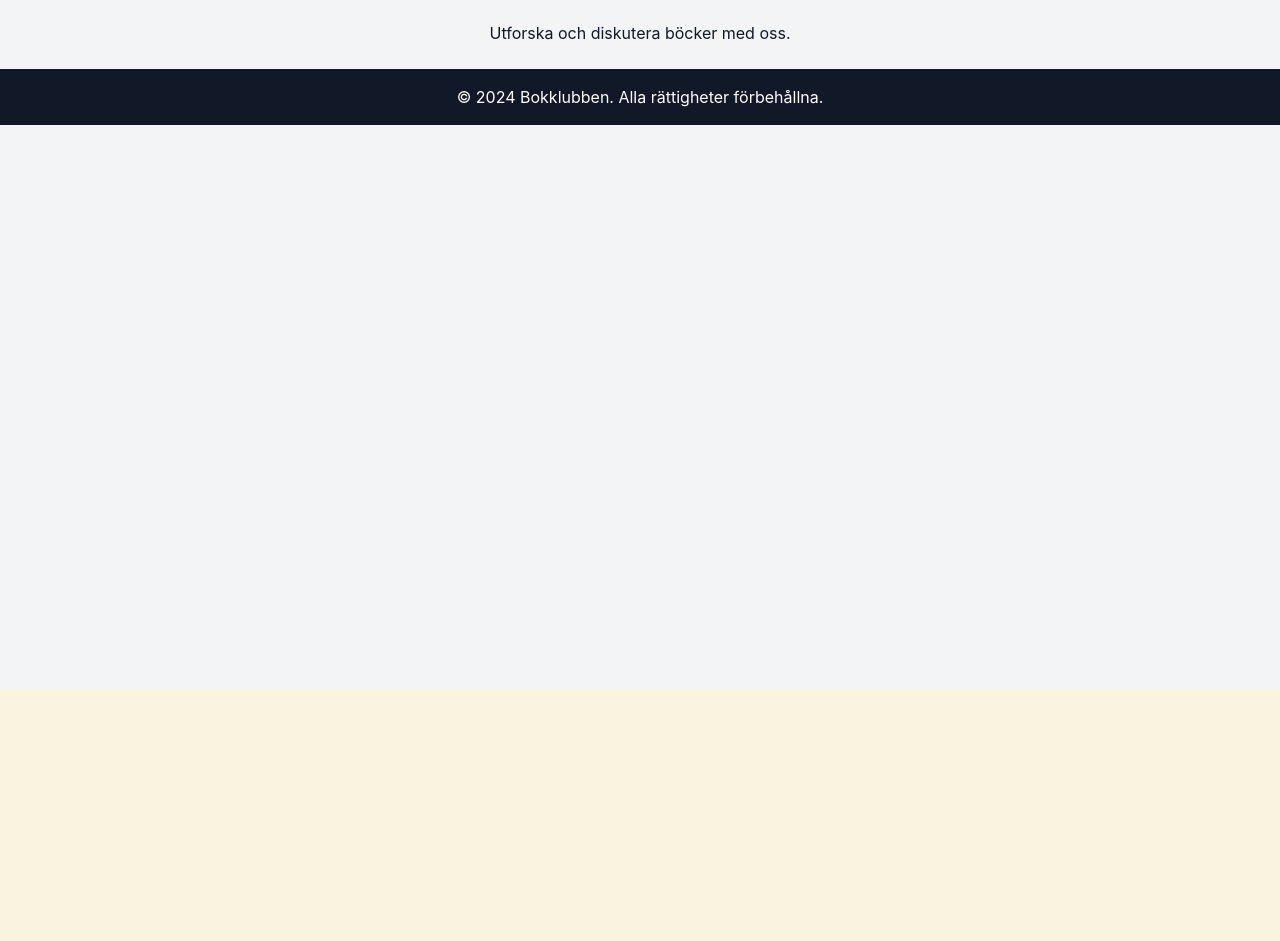
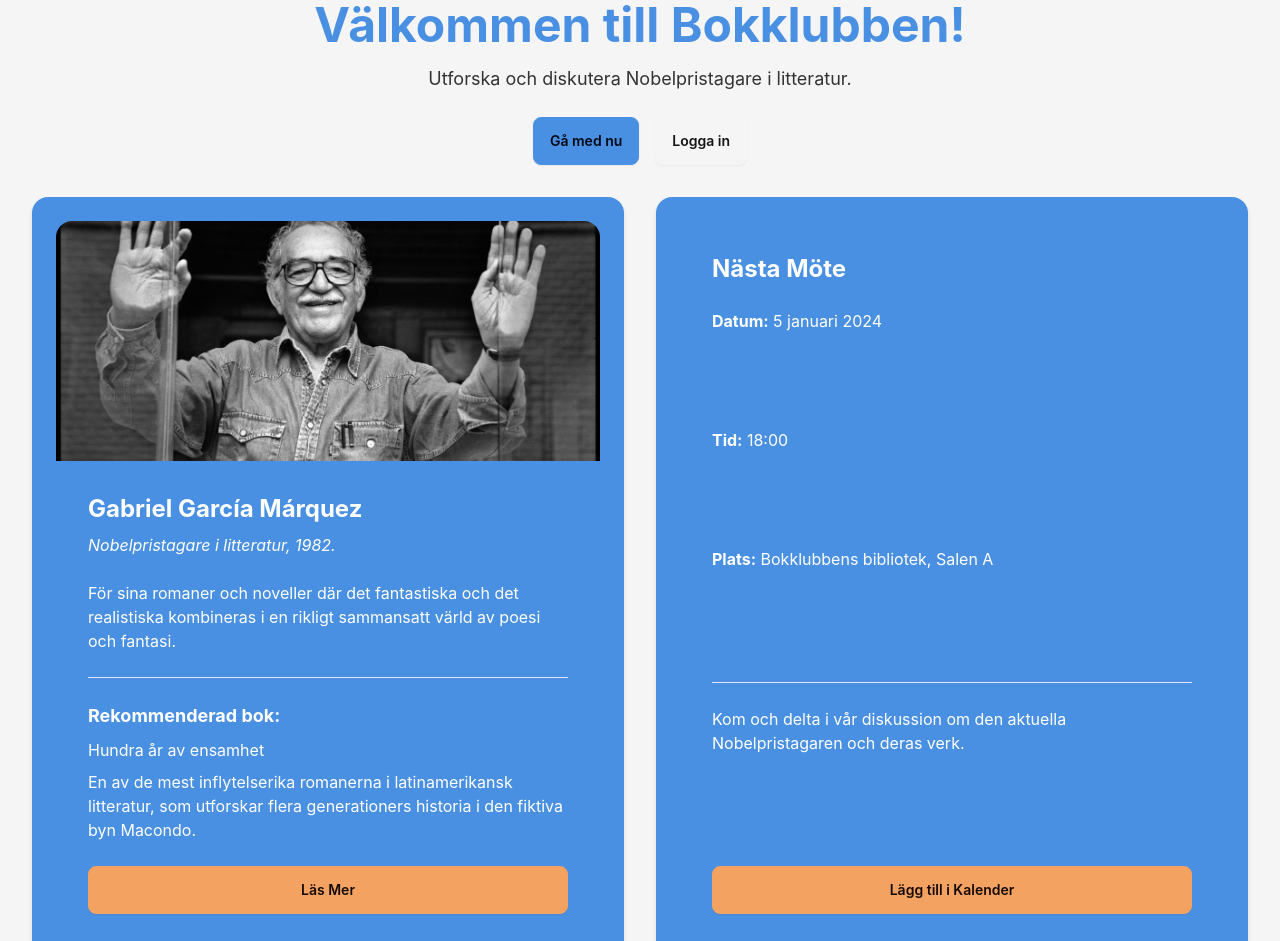
Before and after one commit to juliarut/Book-Club, a React (Vite) app: page / in a window 1280 px wide. Shown: the part 111-1052 px from the top of the page. Before the commit the page ends 800 px from the top, so only its background shows below. Built offline with nearby package versions, Linux system fonts and the light colour scheme.

Commit message:
added more stoff to the homepage, updated layouts and change colours

```diff
--- a/src/routes/__root.tsx
+++ b/src/routes/__root.tsx
@@ -1,7 +1,7 @@
 import React from "react";
 import { createRootRoute } from "@tanstack/react-router";
 import { Outlet, Link } from "@tanstack/react-router";
-import { searchRoute } from "./search"; // Importera searchRoute
+import { searchRoute } from "./search";
 
 export const rootRoute = createRootRoute({
   component: () => <RootLayout />,
@@ -16,7 +16,6 @@ export const rootRoute = createRootRoute({
   ),
 });
 
-// Lägg till sökrutten som en child
 rootRoute.addChildren([searchRoute]);
 
 function RootLayout() {
--- a/src/routes/home.tsx
+++ b/src/routes/home.tsx
@@ -1,3 +1,4 @@
+import React from "react";
 import { createRoute } from "@tanstack/react-router";
 import { rootRoute } from "./__root";
 
@@ -8,12 +9,106 @@ export const homeRoute = createRoute({
 });
 
 function Home() {
+  const currentLaureate = {
+    name: "Gabriel García Márquez",
+    year: 1982,
+    motivation:
+      "För sina romaner och noveller där det fantastiska och det realistiska kombineras i en rikligt sammansatt värld av poesi och fantasi.",
+    book: {
+      title: "Hundra år av ensamhet",
+      description:
+        "En av de mest inflytelserika romanerna i latinamerikansk litteratur, som utforskar flera generationers historia i den fiktiva byn Macondo.",
+    },
+  };
+
+  const nextMeeting = {
+    date: "5 januari 2024",
+    time: "18:00",
+    location: "Bokklubbens bibliotek, Salen A",
+  };
+
+  const recentDiscussionPoints = [
+    "Hur reflekterar boken författarens kulturella bakgrund?",
+    "Vilken roll spelar karaktärernas utveckling för berättelsen?",
+    "Vilka teman är mest relevanta idag?",
+  ];
+
   return (
-    <div>
-      <h1 className="text-3xl font-bold text-center">
-        Välkommen till Bokklubben!
-      </h1>
-      <p className="text-center mt-4">Utforska och diskutera böcker med oss.</p>
+    <div className="p-8 space-y-8 bg-secondary text-neutral">
+      <div className="text-center">
+        <h1 className="text-5xl font-bold text-primary">
+          Välkommen till Bokklubben!
+        </h1>
+        <p className="text-lg mt-4">
+          Utforska och diskutera Nobelpristagare i litteratur.
+        </p>
+        <div className="mt-6 flex justify-center gap-4">
+          <button className="btn btn-primary flex items-center gap-2">
+            <span>Gå med nu</span>
+          </button>
+          <button className="btn btn-secondary flex items-center gap-2">
+            <span>Logga in</span>
+          </button>
+        </div>
+      </div>
+
+      <div className="grid grid-cols-1 md:grid-cols-2 gap-8">
+        <div className="card bg-primary text-base-100 shadow-md p-6">
+          <figure>
+            <img
+              src="/images/hands.jpeg"
+              alt="Hands"
+              className="w-full h-60 object-cover"
+            />
+          </figure>
+          <div className="card-body">
+            <h2 className="text-2xl font-bold">{currentLaureate.name}</h2>
+            <p className="italic mb-4">
+              Nobelpristagare i litteratur, {currentLaureate.year}.
+            </p>
+            <p>{currentLaureate.motivation}</p>
+            <hr className="my-4" />
+            <h3 className="text-lg font-bold">Rekommenderad bok:</h3>
+            <p>{currentLaureate.book.title}</p>
+            <p>{currentLaureate.book.description}</p>
+            <button className="btn btn-accent mt-4">Läs Mer</button>
+          </div>
+        </div>
+
+        <div className="card bg-primary text-base-100 shadow-md p-6">
+          <div className="card-body">
+            <h2 className="text-2xl font-bold">Nästa Möte</h2>
+            <p className="mt-4">
+              <strong>Datum:</strong> {nextMeeting.date}
+            </p>
+            <p>
+              <strong>Tid:</strong> {nextMeeting.time}
+            </p>
+            <p>
+              <strong>Plats:</strong> {nextMeeting.location}
+            </p>
+            <hr className="my-4" />
+            <p>
+              Kom och delta i vår diskussion om den aktuella Nobelpristagaren
+              och deras verk.
+            </p>
+            <button className="btn btn-accent mt-4">
+              Lägg till i Kalender
+            </button>
+          </div>
+        </div>
+      </div>
+
+      <div className="card bg-base-100 shadow-md p-6">
+        <h2 className="text-2xl font-bold mb-4">Diskussionsfrågor</h2>
+        <ul className="list-disc list-inside">
+          {recentDiscussionPoints.map((point, index) => (
+            <li key={index} className="mb-2">
+              {point}
+            </li>
+          ))}
+        </ul>
+      </div>
     </div>
   );
 }
--- a/tailwind.config.js
+++ b/tailwind.config.js
@@ -4,9 +4,11 @@ module.exports = {
   theme: {
     extend: {
       colors: {
-        background: "#FAF3E0",
-        card: "#A7D7C5",
-        text: "#1A1A1A",
+        primary: "#4A90E2",
+        secondary: "#F5F5F5",
+        accent: "#F4A261",
+        neutral: "#333333",
+        "base-100": "#FFFFFF",
       },
       fontFamily: {
         sans: ["Inter", "Arial", "sans-serif"],
@@ -19,11 +21,11 @@ module.exports = {
     themes: [
       {
         mytheme: {
-          primary: "#A7D7C5",
-          secondary: "#FAF3E0",
-          accent: "#F4C430",
-          neutral: "#1A1A1A",
-          "base-100": "#FAF3E0",
+          primary: "#4A90E2",
+          secondary: "#F5F5F5",
+          accent: "#F4A261",
+          neutral: "#333333",
+          "base-100": "#FFFFFF",
           info: "#3ABFF8",
           success: "#36D399",
           warning: "#FBBD23",
```
Also changed, not shown: public/images/hands.jpeg (added).
